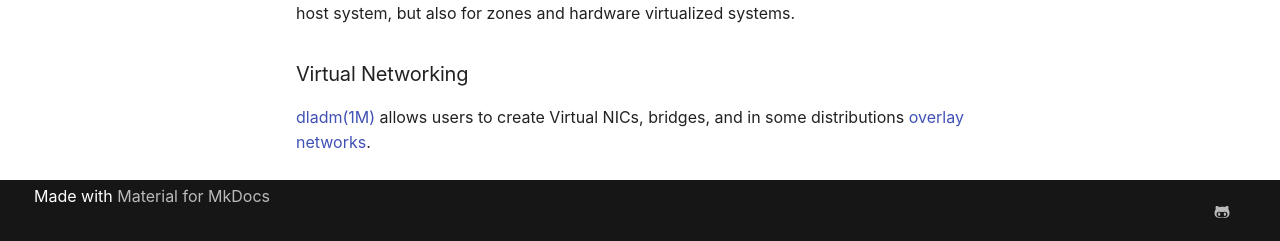
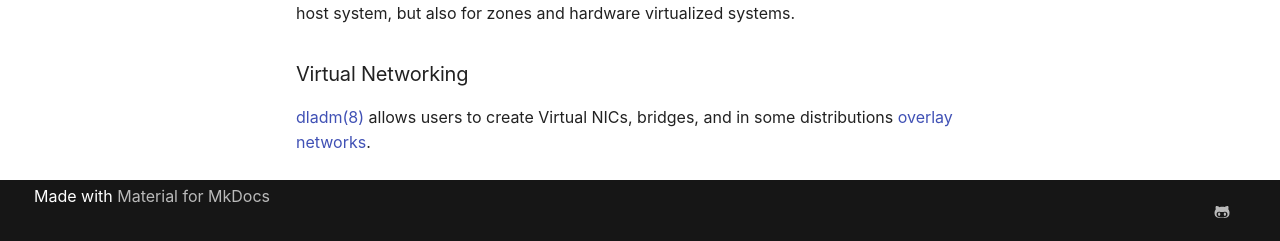
Before and after one commit to illumos/docs, an MkDocs documentation site: the page built from docs/about/features.md, in a window 1280 px wide and 900 px high, scrolled down 1710 px. Shown: the part 656-897 px from the top of the window. Built offline with MkDocs 1.6.1 and Material for MkDocs 9.7.7, drawn with Linux system fonts in a browser that asks for light colours.

Commit message:
illumos/docs#73 Need IPD 4 Updates

```diff
--- a/docs/about/features.md
+++ b/docs/about/features.md
@@ -99,6 +99,6 @@ for zones and hardware virtualized systems.
 
 ### Virtual Networking
 
-[dladm(1M)](https://illumos.org/man/1M/dladm) allows users to create Virtual
+[dladm(8)](https://illumos.org/man/8/dladm) allows users to create Virtual
 NICs, bridges, and in some distributions [overlay
-networks](https://smartos.org/man/5/overlay).
+networks](https://smartos.org/man/7/overlay).
```
Also changed, not shown: docs/developers/build.md (+1 -1 lines).
